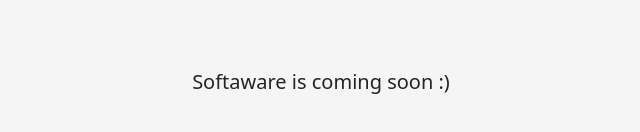
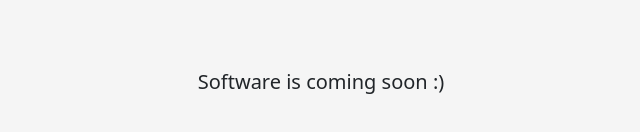
Before and after one commit to X123Company/SoftwareDownload, a plain HTML site: page index.html in a window 1280 px wide. Shown: the part 264-396 px from the top of the page, 319-959 px from the left. Drawn offline with nearby package versions, Linux system fonts and the light colour scheme.

Commit message:
Update index.html

```diff
--- a/index.html
+++ b/index.html
@@ -52,7 +52,7 @@
      </div>
      <div class="d2b">
 
-          <h5>Softaware is coming soon :)</h5>
+          <h5>Software is coming soon :)</h5>
 
 
      </div>
```
